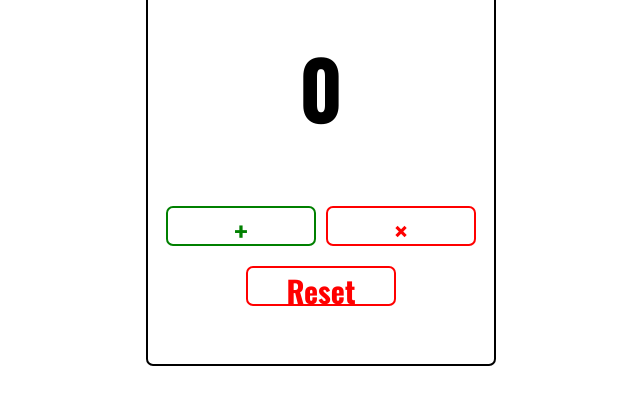
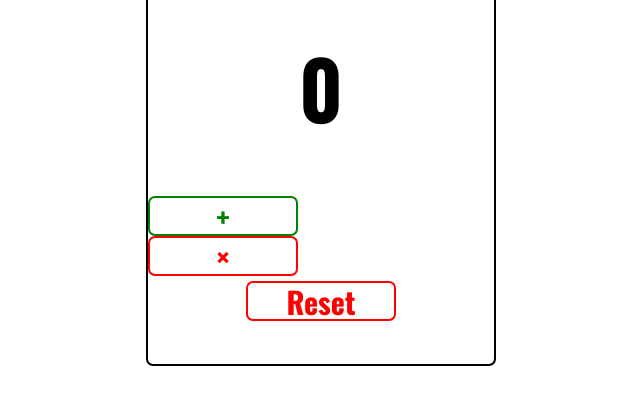
Before and after one commit to MA-dev-official/Counter, a plain HTML site: page counter.html in a window 1280 px wide. Shown: the part 284-688 px from the top of the page, without its empty margins (319-959 px from the left). Drawn offline with Linux system fonts and the light colour scheme.

Commit message:
Update style.css

```diff
--- a/style.css
+++ b/style.css
@@ -143,4 +143,23 @@ html{
 #c-body #plus-btn{
   border: 2px solid green;
   color: green;
+  display: flex;
+  align-items: center;
+  justify-content: center;
 }
+#minus-btn{
+  display: flex;
+  align-items: center;
+  justify-content: center;
+}
+#reset-btn{
+  display: flex;
+  align-items: center;
+  justify-content: center;
+  margin: 5px auto;
+}
+.df{
+  display: flex;
+  justify-content: center;
+  gap: 5px;
+}
```
